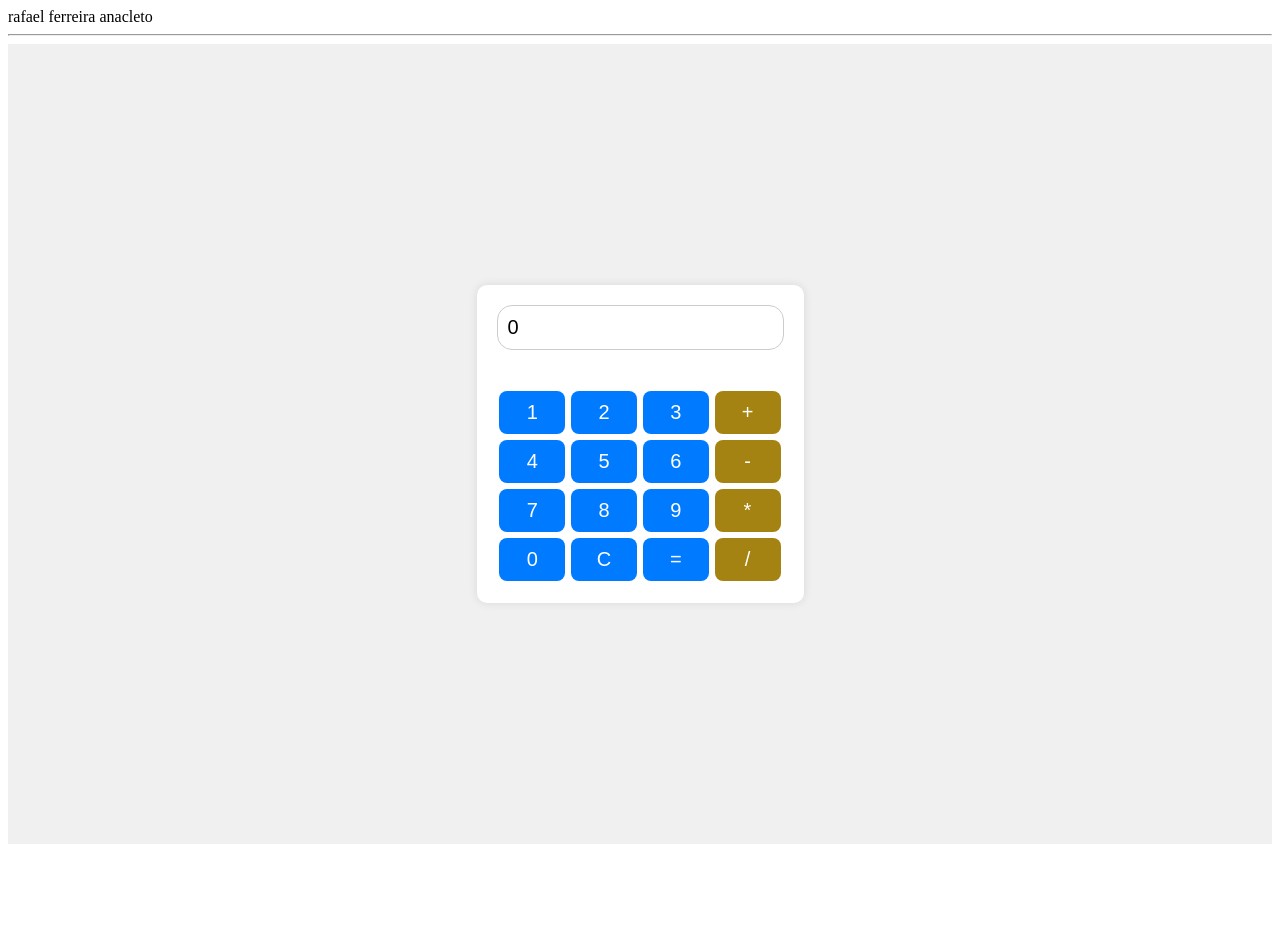
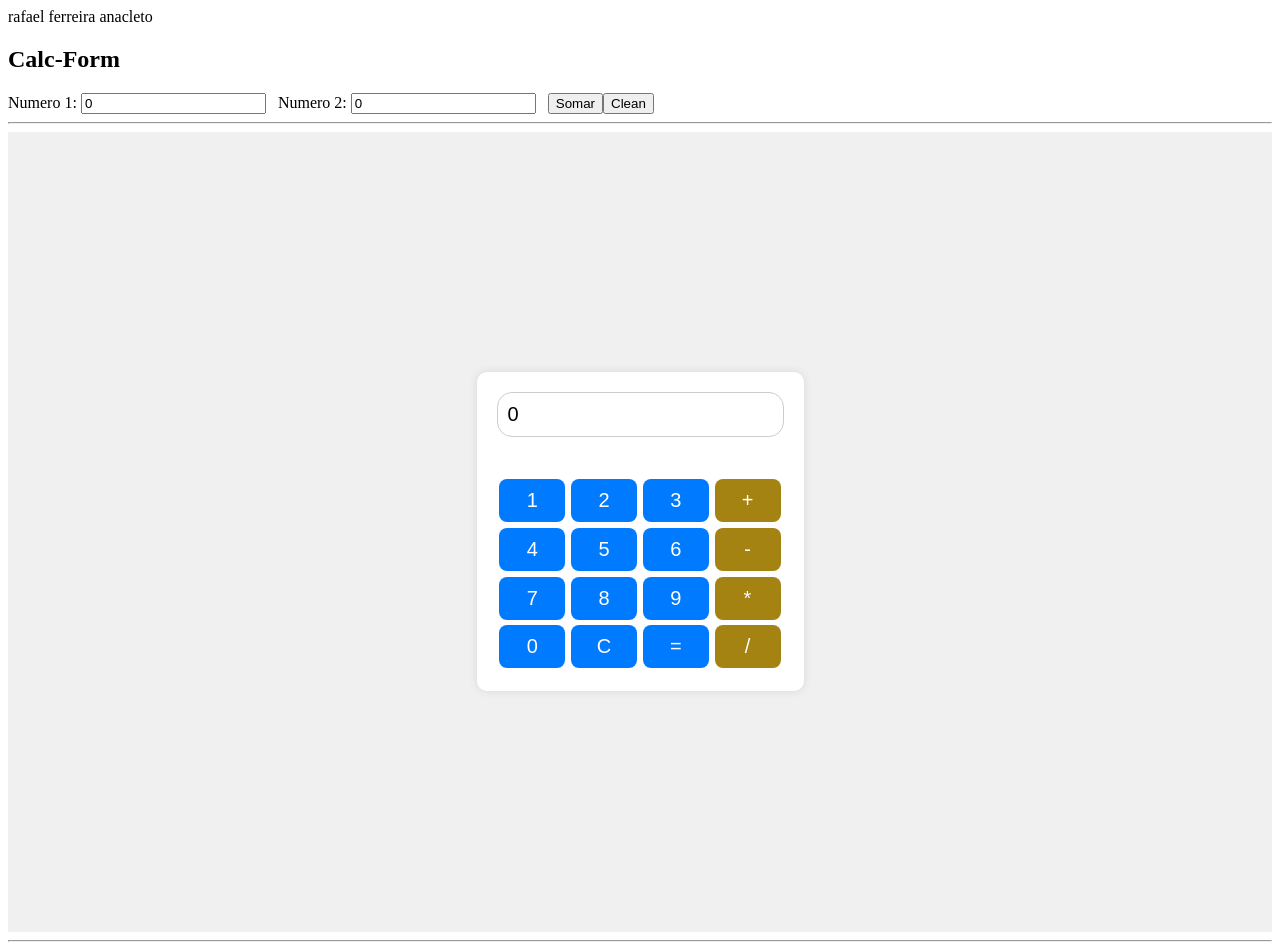
Before and after one commit to rafaelanacleto/curso-angular, an Angular app: page / in a window 1280 px wide. Before the commit the page ends 852 px from the top, so only its background shows below. Built offline with nearby package versions, Linux system fonts and the light colour scheme.

Commit message:
Criado outro componente calc de forma mais simples para testar o form e alguns truqeues

```diff
--- a/src/app/app.component.html
+++ b/src/app/app.component.html
@@ -2,8 +2,11 @@
 <main class="main">
   <div class="content">
     rafael ferreira anacleto
+    <br>
+    <app-calc-form></app-calc-form>
     <hr>
     <app-calculadora></app-calculadora>
+    <hr>
   </div>
 </main>
 
--- a/src/app/app.component.ts
+++ b/src/app/app.component.ts
@@ -1,10 +1,11 @@
 import { Component } from '@angular/core';
 import { RouterOutlet } from '@angular/router';
 import { CalculadoraComponent } from "./calculadora/calculadora.component";
+import { CalcFormComponent } from "./calc-form/calc-form.component";
 
 @Component({
   selector: 'app-root',
-  imports: [RouterOutlet, CalculadoraComponent],
+  imports: [RouterOutlet, CalculadoraComponent, CalcFormComponent],
   templateUrl: './app.component.html',
   styleUrl: './app.component.scss'
 })
--- /dev/null
+++ b/src/app/calc-form/calc-form.component.html
@@ -0,0 +1,24 @@
+<div class="container">
+    <div class="form-box">
+        <form #frmCalc="ngForm" (ngSubmit)="calc(frmCalc.value)">
+            <h2>Calc-Form</h2>
+            <label for="num1">Numero 1: </label>
+            <input type="number" name="num1" id="num1" [(ngModel)]="num1">
+            &nbsp;
+            <label for="num2">Numero 2: </label>
+            <input type="number" name="num2" id="num2" [(ngModel)]="num2">
+
+            &nbsp;
+
+            <button type="submit">Somar</button>
+            <button type="button" (click)="clean()">Clean</button>
+        </form>
+
+        @if (result) {
+            <div class="result-display">
+                <p>Resultado: <span id="result">{{result}}</span></p>
+            </div>
+        }
+
+    </div>
+</div>
--- /dev/null
+++ b/src/app/calc-form/calc-form.component.ts
@@ -0,0 +1,25 @@
+import { Component } from '@angular/core';
+import { FormsModule } from '@angular/forms';
+
+@Component({
+  selector: 'app-calc-form',
+  imports: [FormsModule],
+  templateUrl: './calc-form.component.html',
+  styleUrl: './calc-form.component.scss',
+})
+export class CalcFormComponent {
+  num1: number = 0;
+  num2: number = 0;
+  result: number = 0;
+
+  calc = (op: string) => {
+    console.log(op);
+    this.result = this.num1 + this.num2;
+  };
+
+  clean = () => {
+    this.num1 = 0;
+    this.num2 = 0;
+    this.result = 0;
+  };
+}
```
Also changed, not shown: src/app/calc-form/calc-form.component.scss (added), 1 other file (tests, documents, lock files or other folders).
